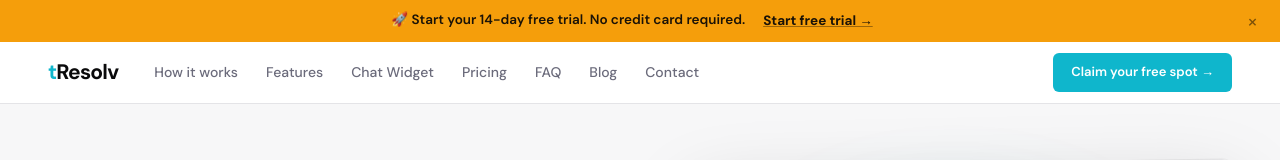
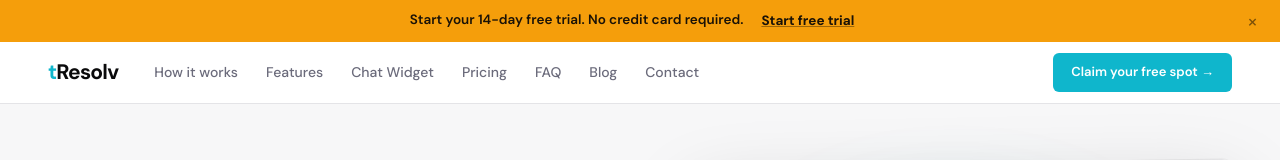
Before and after one commit to syedahafsa832/tResolv, a Next.js app in the folder resolv-site/: page / in a window 1280 px wide. Shown: the top 160 px of the page. Built offline with nearby package versions, Linux system fonts and the light colour scheme; no server answers.

Commit message:
Remove rocket emoji and arrow from trial banner

```diff
--- a/resolv-site/components/TrialBanner.jsx
+++ b/resolv-site/components/TrialBanner.jsx
@@ -45,9 +45,9 @@ export default function TrialBanner() {
   return (
     <div className="founding-banner" ref={ref}>
       <div className="founding-banner-inner">
-        <span className="fb-text">🚀 Start your 14-day free trial. No credit card required.</span>
+        <span className="fb-text">Start your 14-day free trial. No credit card required.</span>
         <a href="https://app.tresolv.online" target="_blank" rel="noopener" className="fb-cta">
-          Start free trial →
+          Start free trial
         </a>
       </div>
       <button type="button" className="fb-close" aria-label="Dismiss banner" onClick={handleClose}>
```
